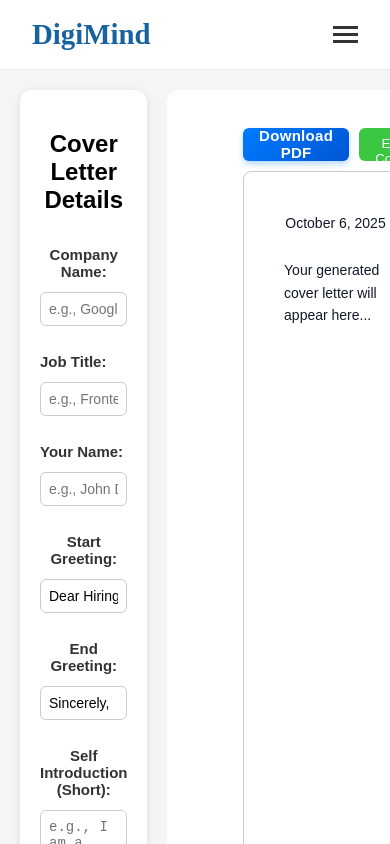
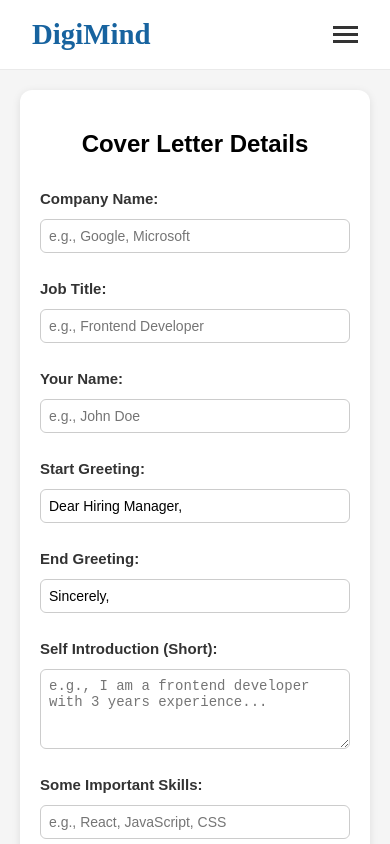
Before and after one commit to digimind1100/RESUME-BUILDER, a React (Vite) app: page /cover-letter in a window 390 px wide. Shown: the top 844 px of the page. Built offline with nearby package versions, Linux system fonts and the light colour scheme.

Commit message:
addVideo

```diff
--- a/src/components/CoverLetterPanel.css
+++ b/src/components/CoverLetterPanel.css
@@ -1,7 +1,7 @@
 /* Wrapper for CoverLetterPanel only */
 .cover-letter-page {
   width: 100%;
-  height: 1500px;
+  height: auto !important;
   padding: 20px;
   background-color: #f5f5f5;
   box-sizing: border-box;
@@ -62,7 +62,7 @@
   display: flex;
   flex-direction: column;
   width: 210mm !important;
-height: 297mm !important;
+height: 1300px !important;
 padding-top:10mm;
 padding-right: 20mm;
 padding-left: 20mm;
@@ -225,3 +225,55 @@ margin-bottom: 20px;
   0% { transform: rotate(0deg); }
   100% { transform: rotate(360deg); }
 }
+
+
+
+
+/* Parent layout — keep side-by-side on large screens */
+.cover-letter-page .cover-letter-container {
+  display: flex;
+  gap: 30px;
+  align-items: flex-start;
+  justify-content: center;
+}
+
+/* Panels default: 50/50 layout */
+.cover-letter-page .form-panel {
+  flex: 1 1 400px;
+  max-width: 450px;
+}
+
+.cover-letter-page .preview-panel {
+  flex: 1 1 600px;
+  display: flex;
+  flex-direction: column;
+  align-items: center;
+}
+
+/* ========================= */
+/* 📱 Small Screen Responsive */
+/* ========================= */
+@media (max-width: 900px) {
+  .cover-letter-page .cover-letter-container {
+    flex-direction: column;         /* STACKS form → preview */
+    align-items: center;
+  }
+
+  .cover-letter-page .form-panel {
+    width: 100%;
+    max-width: 600px;
+  }
+
+  .cover-letter-page .preview-panel {
+    width: 100%;
+    max-width: 600px;
+    margin-top: 20px;               /* adds spacing under form */
+  }
+
+  .cover-letter-preview {
+    width: 100% !important;
+    max-width: 210mm !important;
+    height: 297mm !important;
+    padding: 20px !important;       /* better for small screens */
+  }
+}
--- a/src/components/HeroMockup.jsx
+++ b/src/components/HeroMockup.jsx
@@ -12,7 +12,7 @@ export default function HeroMockup() {
           playsInline
           className="hero-video-player"
         >
-          <source src="/demo/mockup.mp4" type="video/mp4" />
+          <source src="public/demo/mockup.mp4" type="video/mp4" />
         </video>
       </div>
     </div>
```
